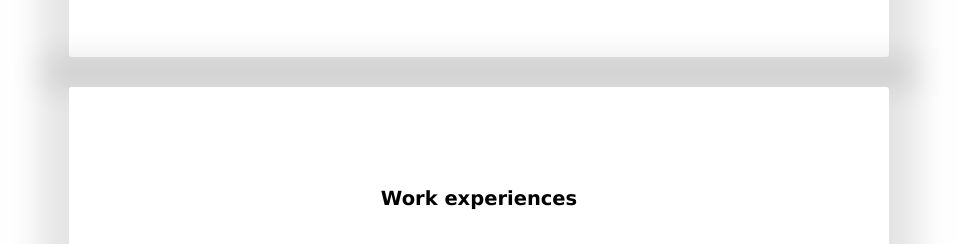
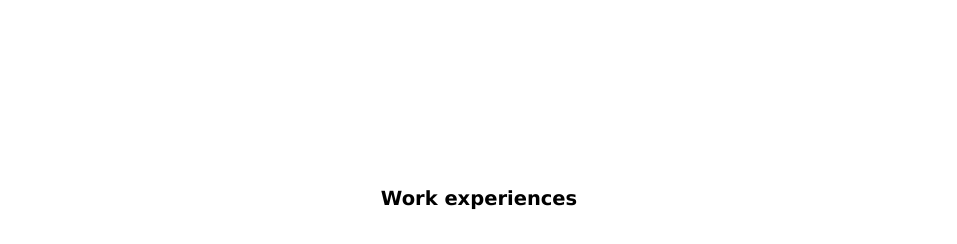
Before and after one commit to nicky1525/my-cv-template, a plain HTML site: page index.html in a window 1280 px wide. Shown: the part 953-1197 px from the top of the page, without its empty margins (161-1118 px from the left). Drawn offline with Linux system fonts and the light colour scheme.

Commit message:
New CSS for pdf

```diff
--- a/index.html
+++ b/index.html
@@ -13,7 +13,9 @@
 
     <address>
       E-mail: <a href="mailto:nicole@delafeld.it">nicole@delafeld.it</a><br>
-      Website:  <a href="http://delafeld.it">delafeld.it</a>
+      Website:  <a href="http://delafeld.it">delafeld.it</a><br>
+
+
 
       <div class="icons">
         <a href="https://github.com/nicky1525"><img src="github-16x16.png" alt="GitHub"></a>
--- a/style2.css
+++ b/style2.css
@@ -122,3 +122,12 @@ dl.languages {}
 .experiences-row .cell img[src="companies/hm.png"] {
   top:-10px;
 }
+
+/* se devi generare il PDF, abilita il CSS seguente */
+body {
+  background: transparent;
+}
+
+.wrapper {
+  box-shadow: none;
+}
```
